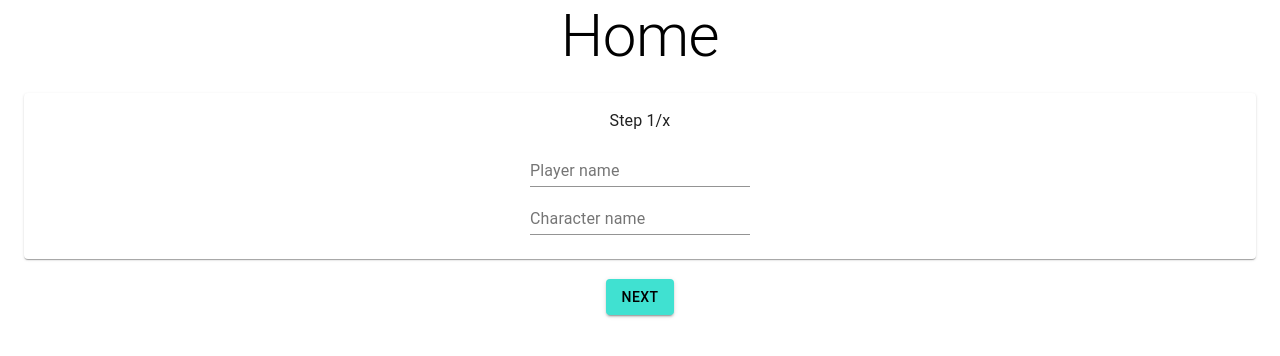
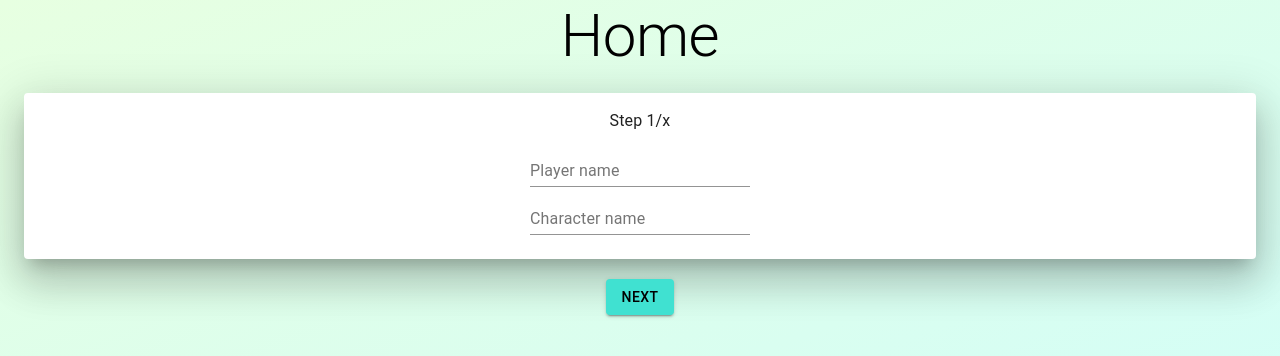
Before and after one commit to arnaudhuc/pathfinder-character-sheet, a React (Create React App) app: page / in a window 1280 px wide. Shown: the top 356 px of the page. Built offline with nearby package versions, Linux system fonts and the light colour scheme.

Commit message:
Add background and elevate Card

```diff
--- a/src/index.css
+++ b/src/index.css
@@ -1,3 +1,8 @@
+html,
+body {
+	height: 100%;
+}
+
 body {
 	margin: 0;
 	font-family: -apple-system, BlinkMacSystemFont, 'Segoe UI', 'Roboto', 'Oxygen',
@@ -5,6 +10,12 @@ body {
 		sans-serif;
 	-webkit-font-smoothing: antialiased;
 	-moz-osx-font-smoothing: grayscale;
+	background: rgb(203, 253, 255);
+	background: linear-gradient(
+		338deg,
+		rgba(203, 253, 255, 1) 0%,
+		rgba(231, 255, 225, 1) 100%
+	);
 }
 
 code {
--- a/src/index.tsx
+++ b/src/index.tsx
@@ -1,4 +1,5 @@
-import React from 'react';
+/** @jsx jsx */
+import { jsx } from '@emotion/core';
 import ReactDOM from 'react-dom';
 import './index.css';
 import App from './components/app/App';
@@ -10,9 +11,4 @@ const messages = {
 	en: messages_en,
 };
 
-ReactDOM.render(
-	<React.StrictMode>
-		<App messages={messages} />
-	</React.StrictMode>,
-	document.getElementById('root'),
-);
+ReactDOM.render(<App messages={messages} />, document.getElementById('root'));
--- a/src/pages/Home/Home.tsx
+++ b/src/pages/Home/Home.tsx
@@ -34,7 +34,7 @@ export const Home = () => {
 				{formatMessage({ id: 'common.home' })}
 			</Typography>
 
-			<Card className={classes.root}>
+			<Card className={classes.root} raised={true} elevation={24}>
 				<CardContent>
 					<Typography component="p" align="center" gutterBottom>
 						{formatMessage(
```
